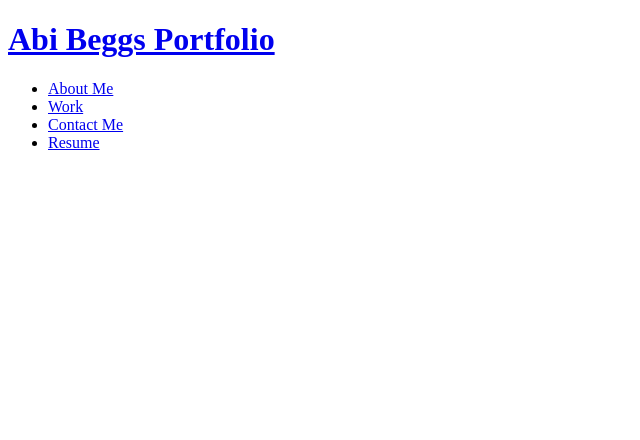
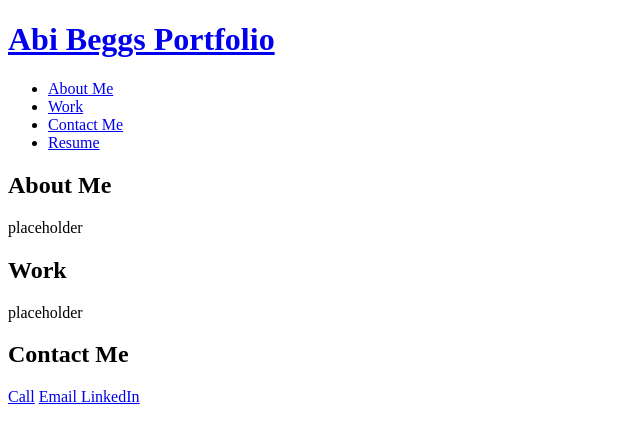
Before and after one commit to beggsaj/challenge-assignment-2, a plain HTML site: page index.html in a window 1280 px wide. Shown: the whole page, without its empty margins (0-640 px from the left). Drawn offline with Linux system fonts and the light colour scheme.

Commit message:
filled out contact me section

```diff
--- a/index.html
+++ b/index.html
@@ -1,11 +1,13 @@
 <!DOCTYPE html>
 <html lang="en">
+
 <head>
     <meta charset="UTF-8" />
     <meta name="viewport" content="width=device-width, initial-scale=1.0" />
     <link rel="stylesheet" href="./assets/style.css">
     <title>Abi Beggs Portfolio</title>
 </head>
+
 <body>
     <!-- navigation tags - block level element -->
     <header>
@@ -30,5 +32,66 @@
         </nav>
     </header>
     <!-- end navigation -->
+
+    <!-- "about me" start - <section> -->
+    <section id="about-me" class="intro">
+        <div class="flex-row">
+            <h2>
+                About Me
+            </h2>
+        </div>
+        <div class="flex-row">
+            <p>
+                placeholder
+            </p>
+        </div>
+    </section>
+    <!-- end "about me" -->
+
+
+    <!-- "work" start - <section> -->
+    <section id="work" class="intro">
+        <div class="flex-row">
+            <h2>
+                Work
+            </h2>
+        </div>
+        <div class="flex-row">
+            <p>
+                placeholder
+            </p>
+        </div>
+    </section>
+    <!-- end "work" -->
+
+    <!-- "work" start - <section> -->
+    <section id="contact-me" class="intro">
+        <div class="flex-row">
+            <h2>
+                Contact Me
+            </h2>
+            <div>
+                <p>
+                    <a href="tel:8642754826">
+                        Call</a>
+                    <a href = "mailto:beggsaj@gmail.com?subject = Feedback&body = Message">
+                        Email
+                        </a>
+                       <a href="https://www.linkedin.com/in/abigail-beggs-127040b4/" target="_blank" rel="noopener noreferrer">
+                        LinkedIn
+                    </a>
+                </p>
+            </div>
+        </div>
+    </section>
+    <!-- end "work" -->
+
+    <!-- footer -->
+    <footer>
+        <div>
+        </div>
+    </footer>
+    <!-- footer end -->
 </body>
+
 </html>
```
Lines whose indentation alone changed are shown as unchanged.
